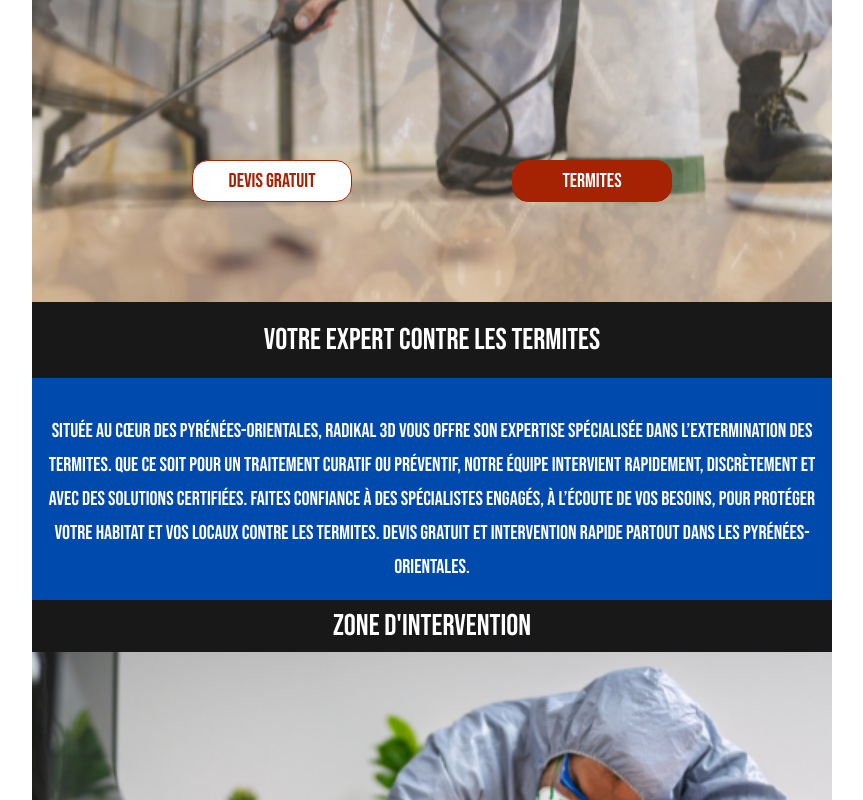
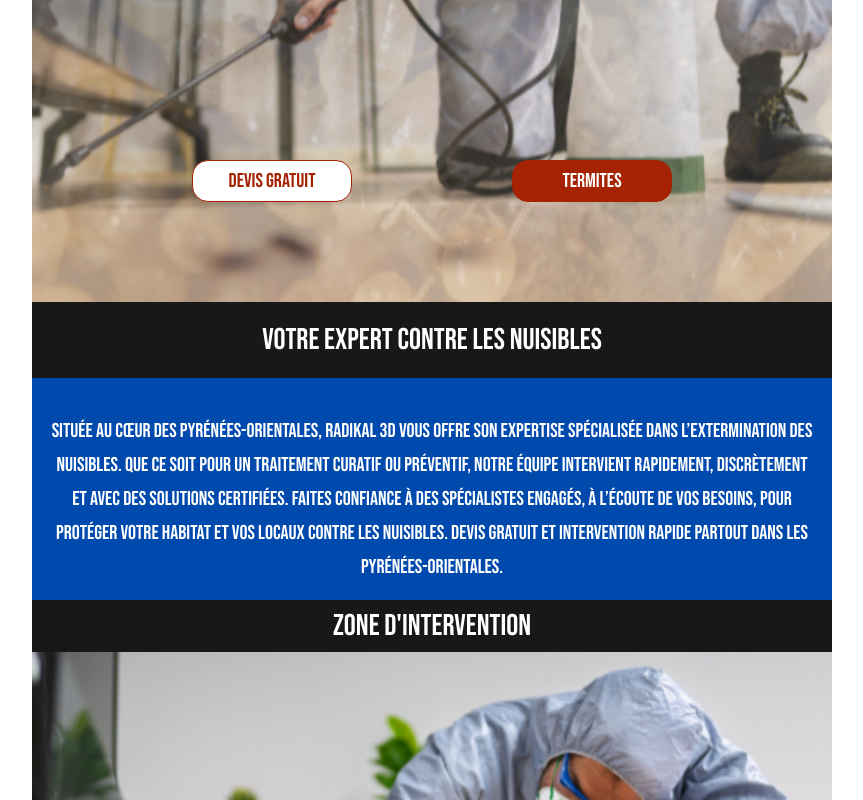
Before and after one commit to AdrienW86/radikal, a Next.js app: page / in a window 1280 px wide. Shown: the part 498-1298 px from the top of the page, without its empty margins (208-1071 px from the left). Built offline with nearby package versions, Linux system fonts and the light colour scheme.

Commit message:
mise en ligne

```diff
--- a/app/contact/page.js
+++ b/app/contact/page.js
@@ -1,17 +1,13 @@
-import Header from '@/components/Header/Header'
 import Map from '@/components/Map/Map'
 import Form from '@/components/Form/Form'
-import Footer from '@/components/Footer/Footer'
 import styles from '../page.module.css'
 
 export default function Contact() {
   return (
     <main className={styles.container}>
-      <Header />
      <h1 className={styles.h2}> Nous contacter </h1>
       <Map />
       <Form />
-      <Footer />
     </main>
   )
 }
--- a/app/entreprise/page.js
+++ b/app/entreprise/page.js
@@ -1,15 +1,11 @@
-import Header from '@/components/Header/Header'
 import Banner from '@/components/Banner/Banner'
 import About from '@/components/About/About'
-import Footer from '@/components/Footer/Footer'
 
 export default function page() {
   return (
     <main>
-      <Header />
       <Banner />
       <About />
-      <Footer />
     </main>
   )
 }
--- a/app/pictures/page.js
+++ b/app/pictures/page.js
@@ -1,15 +1,11 @@
-import Header from '@/components/Header/Header'
 import Gallery from '@/components/Gallery/Gallery'
-import Footer from '@/components/Footer/Footer'
 import styles from '../page.module.css'
 
 export default function Pictures() {
   return (
     <main className={styles.main}>
-      <Header />
      <h2 className={styles.h2}>  Galerie de photos </h2>
       <Gallery />
-      <Footer />
     </main>
   )
 }
--- a/components/Equipment/Equipment.js
+++ b/components/Equipment/Equipment.js
@@ -4,13 +4,13 @@ import styles from "./equipment.module.css"
 export default function Equipment() {
   return (
     <section className={styles.container}>
-      <h1 className={styles.title}> Votre expert contre les termites </h1>
+      <h1 className={styles.title}> Votre expert contre les nuisibles </h1>
       <div className={styles.column}>
         Située au cœur des Pyrénées-Orientales, Radikal 3D vous offre son expertise
-        spécialisée dans l’extermination des termites. Que ce soit pour un traitement
+        spécialisée dans l’extermination des nuisibles. Que ce soit pour un traitement
         curatif ou préventif, notre équipe intervient rapidement, discrètement et avec
         des solutions certifiées. Faites confiance à des spécialistes engagés, à l’écoute
-        de vos besoins, pour protéger votre habitat et vos locaux contre les termites.
+        de vos besoins, pour protéger votre habitat et vos locaux contre les nuisibles.
         Devis gratuit et intervention rapide partout dans les Pyrénées-Orientales.
       </div>
     </section>
--- a/components/Map/Map.js
+++ b/components/Map/Map.js
@@ -5,7 +5,7 @@ import styles from './map.module.css';
 
 export default function GoogleMap() {
   const address = {
-    phone: "06 62 12 56 11",
+    phone: "06 08 00 86 83",
     fullAddress: "Pyrénées Orientales",
   };
 
```
